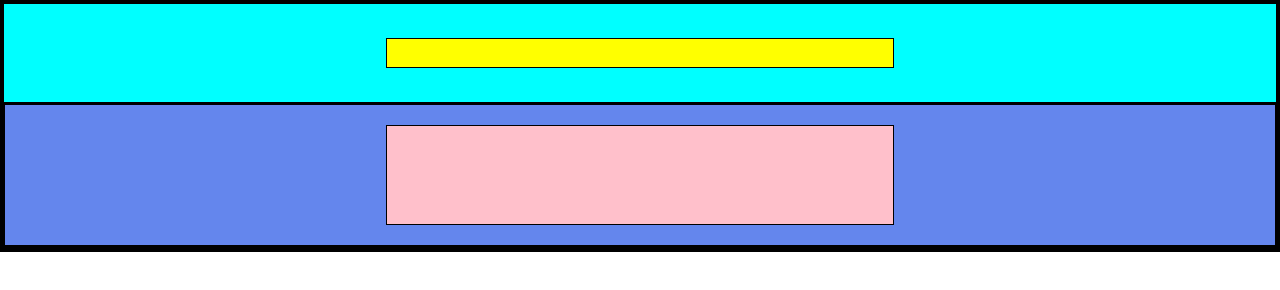
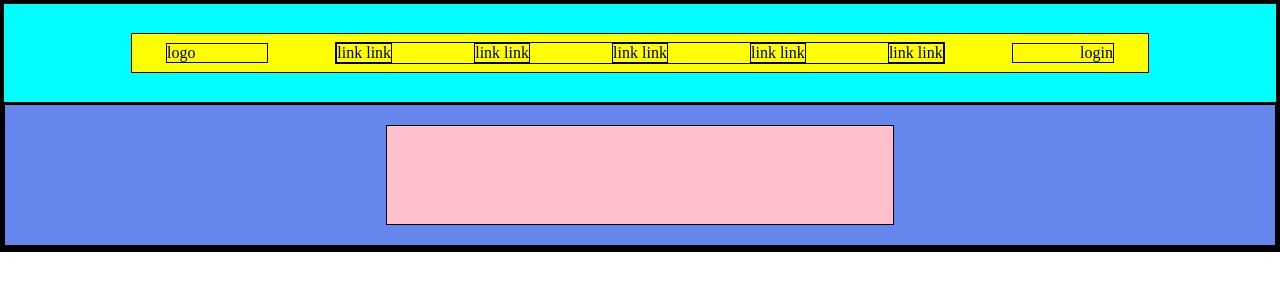
Before and after one commit to info-mic-info/htmlcss-struttura-discord, a plain HTML site: page index.html in a window 1280 px wide. Drawn offline with Linux system fonts and the light colour scheme.

Commit message:
Final header

```diff
--- a/index.html
+++ b/index.html
@@ -13,24 +13,23 @@
     <header>
         <nav>
             <div class="container-yellow">
-                <!-- <div class="logo">logo</div>
-                <div class="items">
+                <div class="logo">logo</div>
+
                     <ul>
-                        <li>link</li>
-                        <li>link</li>
-                        <li>link</li>
-                        <li>link</li>
-                        <li>link</li>
-                    </ul> -->
-                <!-- </div>
+                        <li>link link </li>
+                        <li>link link </li>
+                        <li>link link </li>
+                        <li>link link </li>
+                        <li>link link </li>
+                    </ul>
 
-            <div class="login">login</div>
-            </div> -->
+                <div class="login">login</div>
+            </div>
         </nav>
         <div class="container-blu">
-        <div class="row">
-            <div class="col"></div>
-        </div>
+            <div class="row">
+                <div class="col"></div>
+            </div>
         </div>
     </header>
 
--- a/style.css
+++ b/style.css
@@ -19,14 +19,35 @@ nav {
     align-items: center;
 }
 
+/* CONTAINER YELLOW */
 .container-yellow {
     background-color: yellow;
-    width: 40%;
-    height: 30px;
+    width: 80%;
+    height: 40px;
     margin: 0 auto;
-
+    display: flex;
+    justify-content: space-around;
+    align-items: center;
 }
 
+.logo {
+    width: 10%;
+}
+ul{
+    width: 60%;
+    display: flex;
+    justify-content: space-between;
+    list-style-type: none;
+}
+
+.login {
+    width: 10%;
+    text-align: right;
+}
+
+
+
+/* CONTAINER BLUE */
 .container-blue {
     background-color: blue;
 }
```
